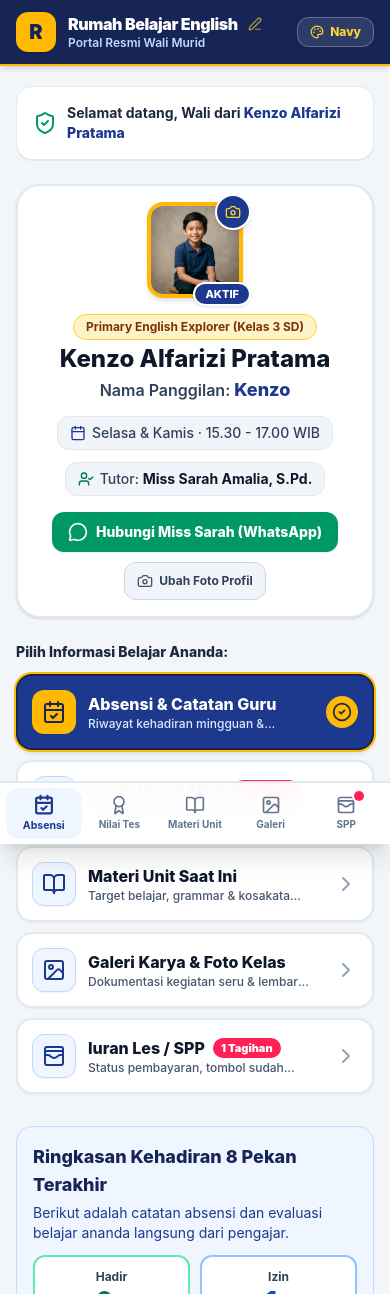
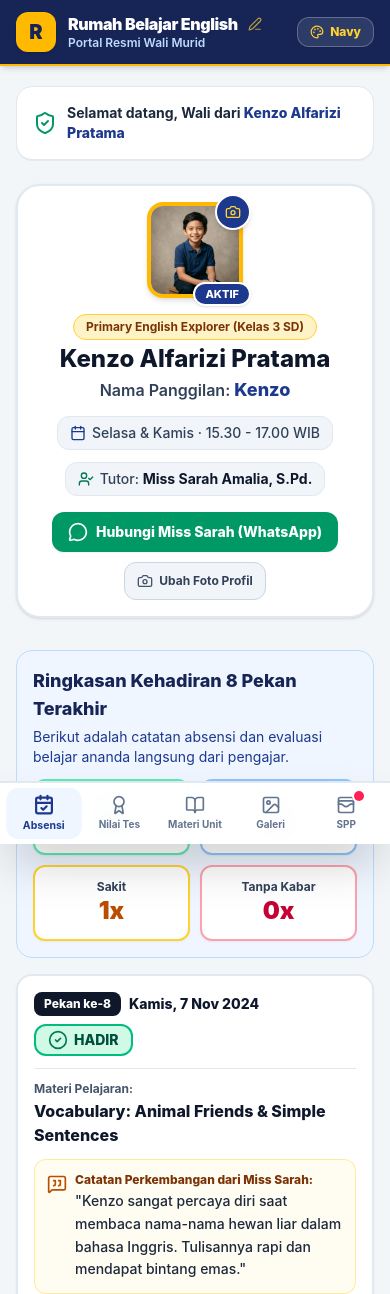
Before and after one commit to Saputrario99910/PORTAL-LES-BURIESTA, a React (Vite) app: page / in a window 390 px wide. Shown: the top 1294 px of the page. Built offline with nearby package versions, Linux system fonts and the light colour scheme.

Commit message:
refactor(ui): remove middle card buttons on mobile, streamline app with bottom nav bar

```diff
--- a/src/components/TabNavigation.tsx
+++ b/src/components/TabNavigation.tsx
@@ -4,8 +4,6 @@ import {
   BookOpen,
   Image,
   WalletCards,
-  ChevronRight,
-  CheckCircle2,
   Award,
 } from 'lucide-react';
 
@@ -22,67 +20,39 @@ export const TabNavigation: React.FC<TabNavigationProps> = ({
   onChangeTab,
   unpaidCount,
 }) => {
-  // Menu tab lengkap di badan halaman
   const tabs = [
     {
       id: 'attendance' as ActiveTabType,
-      number: '1',
-      title: 'Absensi & Catatan Guru',
-      subtitle: 'Riwayat kehadiran mingguan & evaluasi belajar ananda',
+      title: 'Absensi',
       icon: CalendarCheck,
-      bottomLabel: 'Absensi',
     },
     {
       id: 'exam_results' as ActiveTabType,
-      number: '2',
-      title: 'Hasil Ujian & Nilai',
-      subtitle: 'Grafik naik-turun nilai tes setiap unit selesai',
+      title: 'Nilai Tes',
       icon: Award,
-      badge: 'Grafik ✨',
-      bottomLabel: 'Nilai Tes',
     },
     {
       id: 'learning_plan' as ActiveTabType,
-      number: '3',
-      title: 'Materi Unit Saat Ini',
-      subtitle: 'Target belajar, grammar & kosakata yang sedang dipelajari',
+      title: 'Materi Unit',
       icon: BookOpen,
-      bottomLabel: 'Materi Unit',
     },
     {
       id: 'gallery' as ActiveTabType,
-      number: '4',
-      title: 'Galeri Karya & Foto Kelas',
-      subtitle: 'Dokumentasi kegiatan seru & lembar kerja tulisan tangan',
+      title: 'Galeri',
       icon: Image,
-      bottomLabel: 'Galeri',
     },
     {
       id: 'tuition' as ActiveTabType,
-      number: '5',
-      title: 'Iuran Les / SPP',
-      subtitle: 'Status pembayaran, tombol sudah bayar & rekening resmi',
+      title: 'SPP',
       icon: WalletCards,
-      badge: unpaidCount > 0 ? `${unpaidCount} Tagihan` : undefined,
-      bottomLabel: 'SPP',
+      badge: unpaidCount > 0 ? unpaidCount : undefined,
     },
   ];
 
-  // 4 Tombol Ringkas di Bottom Nav Mobile (Sangat pas di layar HP agar tidak sesak dan mudah dipencet jempol)
-  // Menampilkan: Absensi, Nilai Tes, Materi Unit (1 unit saat ini), dan SPP
-  const mobileBottomTabs = tabs.filter((t) => t.id !== 'gallery');
-
   return (
-    <div className="space-y-4">
-      {/* 1. Menu Vertikal Menumpuk ke Bawah (Tombol Besar Nyaman untuk Wali Murid) */}
-      <div className="space-y-3">
-        <div className="flex items-center justify-between">
-          <label className="text-sm sm:text-base font-extrabold text-slate-800">
-            Pilih Informasi Belajar Ananda:
-          </label>
-        </div>
-
-        <div className="grid grid-cols-1 gap-2.5">
+    <>
+      {/* 1. Header Pil Segmented Control di Desktop/Tablet (Sangat Rapi & Bersih) */}
+      <div className="hidden sm:flex items-center justify-between bg-white p-1.5 rounded-2xl border-2 border-slate-200 shadow-xs gap-1">
         {tabs.map((tab) => {
           const Icon = tab.icon;
           const isActive = activeTab === tab.id;
@@ -91,81 +61,29 @@ export const TabNavigation: React.FC<TabNavigationProps> = ({
             <button
               key={tab.id}
               type="button"
-                onClick={() => {
-                  onChangeTab(tab.id);
-                  const el = document.getElementById('tab-content-area');
-                  if (el && window.innerWidth < 640) {
-                    el.scrollIntoView({ behavior: 'smooth', block: 'start' });
-                  }
-                }}
-                className={`w-full min-h-[64px] p-3.5 sm:p-4 rounded-2xl flex items-center justify-between gap-3 text-left transition-all border-2 active:scale-98 cursor-pointer ${
+              onClick={() => onChangeTab(tab.id)}
+              className={`flex-1 py-2.5 px-3 rounded-xl font-black text-sm flex items-center justify-center gap-2 transition-all ${
                 isActive
-                    ? 'bg-blue-900 text-white border-blue-950 shadow-md ring-2 ring-amber-400'
-                    : 'bg-white hover:bg-slate-50 text-slate-900 border-slate-200 hover:border-slate-300 shadow-xs'
-                }`}
-                aria-pressed={isActive}
-              >
-                <div className="flex items-center gap-3 sm:gap-4 flex-1 min-w-0">
-                  <div
-                    className={`w-11 h-11 sm:w-12 sm:h-12 rounded-xl flex items-center justify-center shrink-0 font-black text-base shadow-xs ${
-                      isActive
-                        ? 'bg-amber-400 text-blue-950'
-                        : 'bg-blue-50 text-blue-900 border border-blue-200'
+                  ? 'bg-blue-900 text-white shadow-sm ring-1 ring-amber-400'
+                  : 'text-slate-600 hover:text-slate-900 hover:bg-slate-100'
               }`}
             >
-                    <Icon className="w-6 h-6" />
-                  </div>
-
-                  <div className="flex-1 min-w-0">
-                    <div className="flex items-center gap-2">
-                      <h3
-                        className={`text-base sm:text-lg font-extrabold truncate ${
-                          isActive ? 'text-white' : 'text-slate-900'
-                        }`}
-                      >
-                        {tab.title}
-                      </h3>
+              <Icon className="w-4 h-4" />
+              <span>{tab.title}</span>
               {tab.badge && (
-                        <span
-                          className={`text-[11px] font-black px-2 py-0.5 rounded-full shrink-0 shadow-xs ${
-                            isActive
-                              ? 'bg-amber-400 text-blue-950'
-                              : 'bg-rose-500 text-white'
-                          }`}
-                        >
+                <span className="bg-rose-500 text-white text-[10px] font-black px-1.5 py-0.2 rounded-full">
                   {tab.badge}
                 </span>
               )}
-                    </div>
-                    <p
-                      className={`text-xs sm:text-sm font-medium line-clamp-1 ${
-                        isActive ? 'text-blue-100' : 'text-slate-600'
-                      }`}
-                    >
-                      {tab.subtitle}
-                    </p>
-                  </div>
-                </div>
-
-                <div className="shrink-0 flex items-center pl-2">
-                  {isActive ? (
-                    <div className="w-8 h-8 rounded-full bg-amber-400 text-blue-950 flex items-center justify-center">
-                      <CheckCircle2 className="w-5 h-5 font-bold" />
-                    </div>
-                  ) : (
-                    <ChevronRight className="w-6 h-6 text-slate-400" />
-                  )}
-                </div>
             </button>
           );
         })}
       </div>
-      </div>
 
-      {/* 2. Fixed Bottom Navigation Bar Khusus Tampilan Layar HP (4 Tombol Ringkas & Lega) */}
+      {/* 2. Fixed Bottom Navigation Bar Khusus Tampilan Layar HP (Mobile App Experience) */}
       <nav
-        aria-label="Navigasi Bawah Layar"
-        className="fixed bottom-0 left-0 right-0 z-40 bg-white/95 backdrop-blur-md border-t-2 border-slate-200 shadow-xl px-2 py-1.5"
+        aria-label="Navigasi Utama HP"
+        className="fixed bottom-0 left-0 right-0 z-40 bg-white/95 backdrop-blur-md border-t-2 border-slate-200 shadow-2xl px-2 py-1.5"
       >
         <div className="max-w-md mx-auto flex items-center justify-around gap-1">
           {tabs.map((tab) => {
@@ -178,10 +96,7 @@ export const TabNavigation: React.FC<TabNavigationProps> = ({
                 type="button"
                 onClick={() => {
                   onChangeTab(tab.id);
-                  const el = document.getElementById('tab-content-area');
-                  if (el) {
-                    el.scrollIntoView({ behavior: 'smooth', block: 'start' });
-                  }
+                  window.scrollTo({ top: 120, behavior: 'smooth' });
                 }}
                 className={`flex-1 min-w-0 py-1.5 px-1 rounded-xl flex flex-col items-center justify-center transition-all ${
                   isActive
@@ -195,18 +110,18 @@ export const TabNavigation: React.FC<TabNavigationProps> = ({
                       isActive ? 'stroke-[2.5] text-blue-900' : ''
                     }`}
                   />
-                  {tab.id === 'tuition' && unpaidCount > 0 && (
+                  {tab.badge && (
                     <span className="absolute -top-1 -right-2 w-2.5 h-2.5 bg-rose-500 rounded-full ring-2 ring-white" />
                   )}
                 </div>
                 <span className="text-[10px] truncate mt-0.5 font-bold">
-                  {tab.bottomLabel}
+                  {tab.title}
                 </span>
               </button>
             );
           })}
         </div>
       </nav>
-    </div>
+    </>
   );
 };
```
Lines whose indentation alone changed are shown as unchanged.
